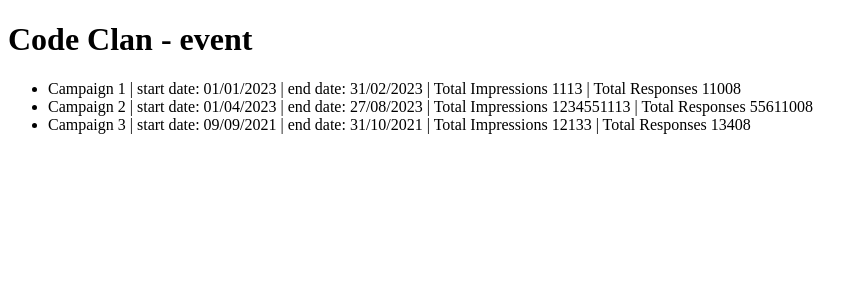
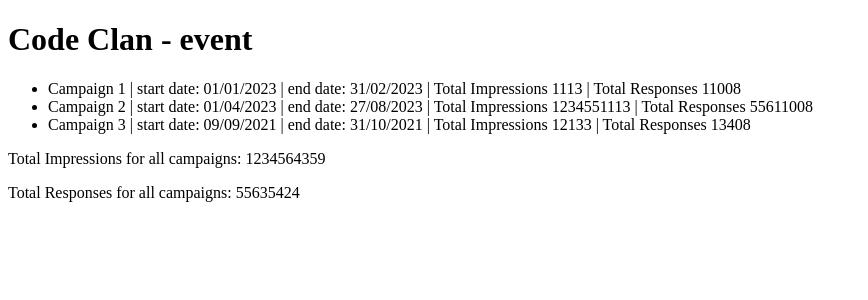
Before and after one commit to gillan-stewart-innovid/innovid-day-in-the-life-group-6, a React (Vite) app: page / in a window 1280 px wide. Shown: the top 300 px of the page, without its empty margins (0-868 px from the left). Built offline with nearby package versions, Linux system fonts and the light colour scheme.

Commit message:
TIC-174 AddUp feature completed. Also avoid NaN values for future.

```diff
--- a/src/App.jsx
+++ b/src/App.jsx
@@ -34,10 +34,16 @@
     </li>
   ));
 
+  const totalImpressionsAddUp = <p>Total Impressions for all campaigns: {fooCampaigns.reduce((accImp, campaign) => ( accImp + (campaign.totalImpressions ? campaign.totalImpressions : 0)),0)}</p>
+  const totalResponsesAddUp = <p>Total Responses for all campaigns: {fooCampaigns.reduce((accImp, campaign) => ( accImp + (campaign.totalResponse ? campaign.totalResponse : 0)),0)}</p>
+
+
   return (
     <>
       <h1>Code Clan - event</h1>
       <ul>{campaignList}</ul>
+      <p>{totalImpressionsAddUp}</p>
+      <p>{totalResponsesAddUp}</p>
     </>
   );
 }
```
